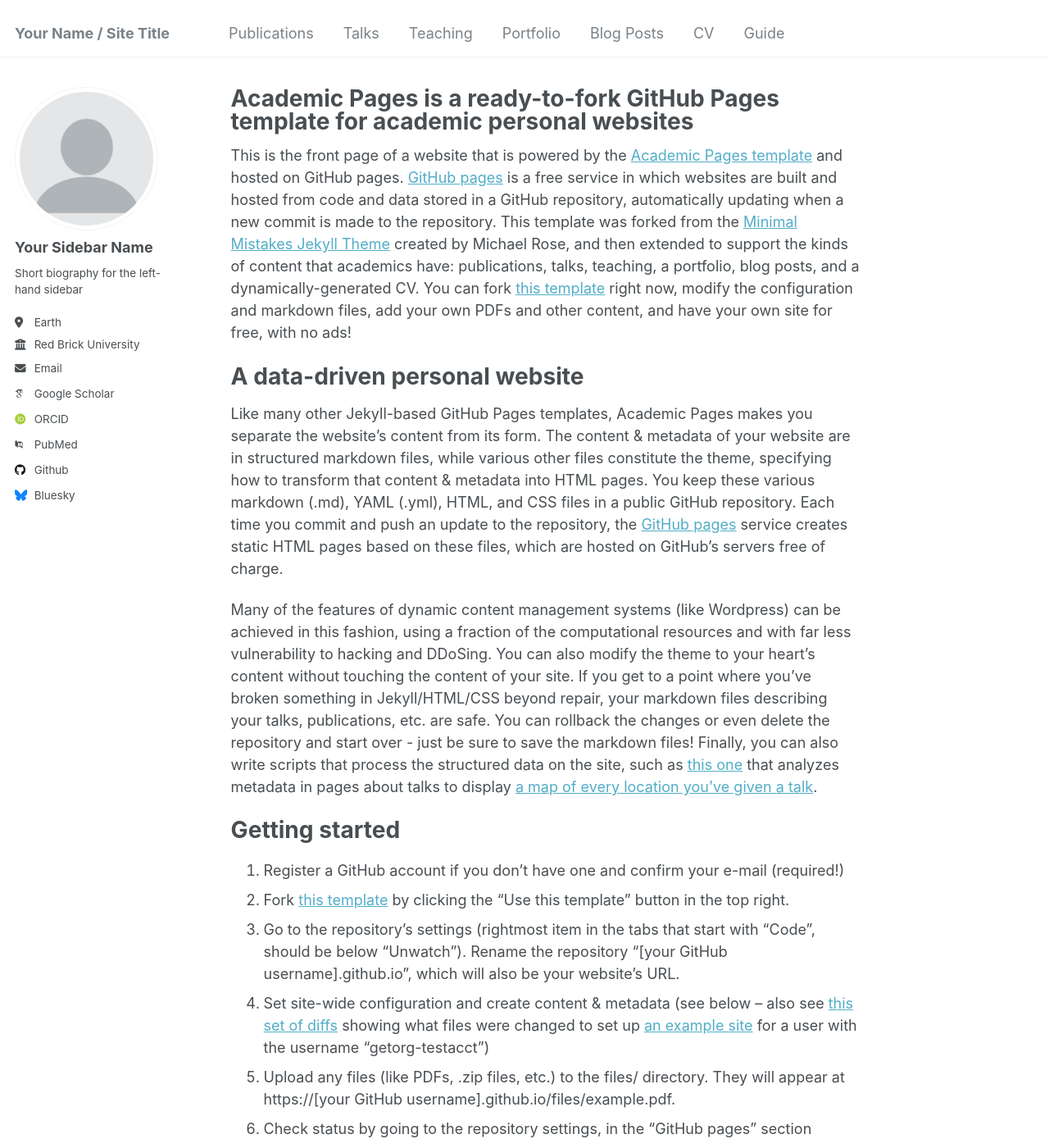
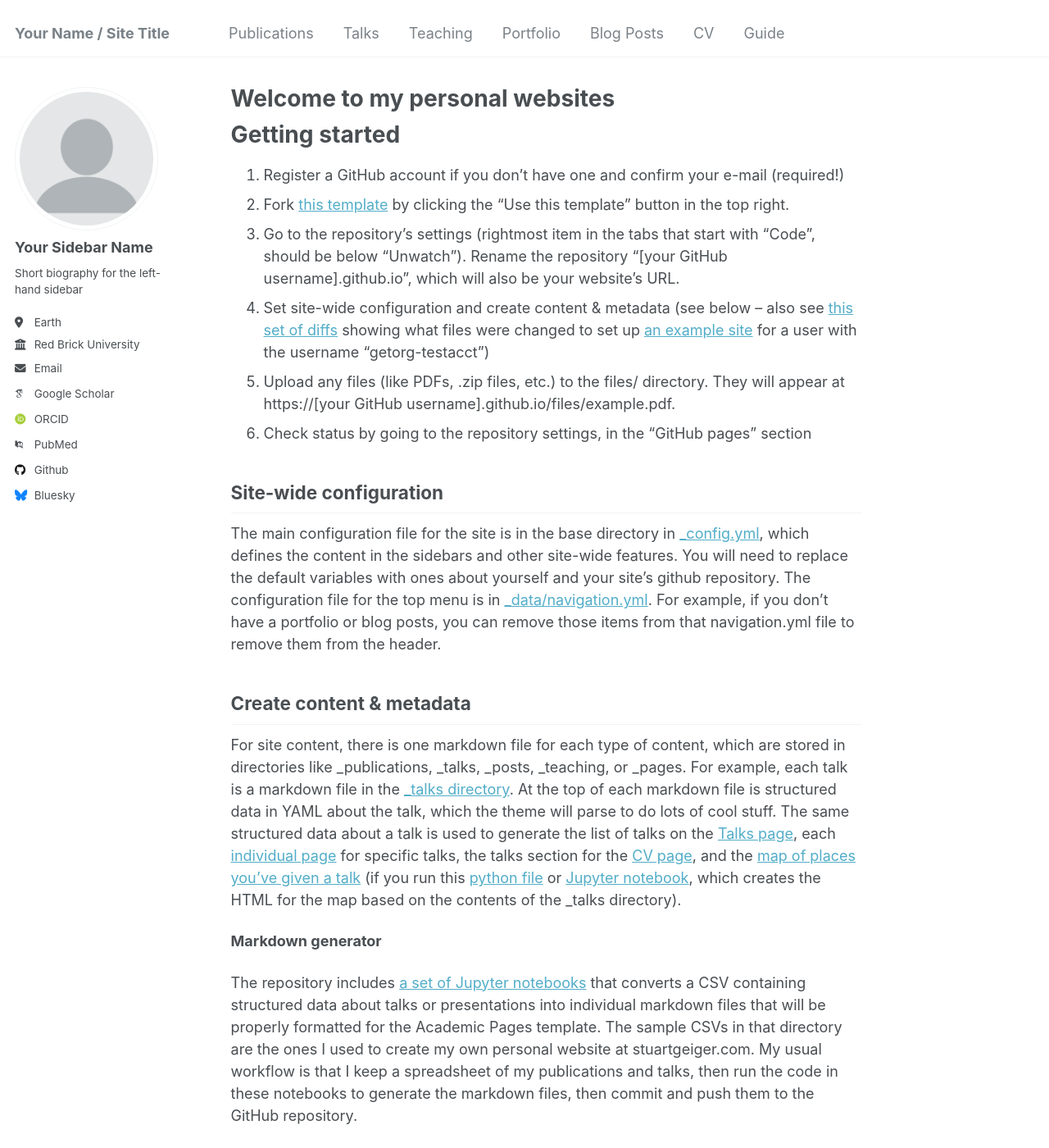
Before and after one commit to tienmt/tienmt.github.io, a Jekyll site: the page built from _pages/about.md, in a window 1280 px wide and 1400 px high. Shown: the whole window at 82% size. Built offline with Jekyll 4.4.1, drawn with Linux system fonts in a browser that asks for light colours; some web fonts are replaced; some of the changed text lies outside the part shown.

Commit message:
Update about.md

```diff
--- a/_pages/about.md
+++ b/_pages/about.md
@@ -1,19 +1,11 @@
 ---
 permalink: /
-title: "Academic Pages is a ready-to-fork GitHub Pages template for academic personal websites"
+title: "Welcome to my personal websites"
 author_profile: true
 redirect_from:
   - /about/
   - /about.html
 ---
-
-This is the front page of a website that is powered by the [Academic Pages template](https://github.com/academicpages/academicpages.github.io) and hosted on GitHub pages. [GitHub pages](https://pages.github.com) is a free service in which websites are built and hosted from code and data stored in a GitHub repository, automatically updating when a new commit is made to the repository. This template was forked from the [Minimal Mistakes Jekyll Theme](https://mmistakes.github.io/minimal-mistakes/) created by Michael Rose, and then extended to support the kinds of content that academics have: publications, talks, teaching, a portfolio, blog posts, and a dynamically-generated CV. You can fork [this template](https://github.com/academicpages/academicpages.github.io) right now, modify the configuration and markdown files, add your own PDFs and other content, and have your own site for free, with no ads!
-
-A data-driven personal website
-======
-Like many other Jekyll-based GitHub Pages templates, Academic Pages makes you separate the website's content from its form. The content & metadata of your website are in structured markdown files, while various other files constitute the theme, specifying how to transform that content & metadata into HTML pages. You keep these various markdown (.md), YAML (.yml), HTML, and CSS files in a public GitHub repository. Each time you commit and push an update to the repository, the [GitHub pages](https://pages.github.com/) service creates static HTML pages based on these files, which are hosted on GitHub's servers free of charge.
-
-Many of the features of dynamic content management systems (like Wordpress) can be achieved in this fashion, using a fraction of the computational resources and with far less vulnerability to hacking and DDoSing. You can also modify the theme to your heart's content without touching the content of your site. If you get to a point where you've broken something in Jekyll/HTML/CSS beyond repair, your markdown files describing your talks, publications, etc. are safe. You can rollback the changes or even delete the repository and start over - just be sure to save the markdown files! Finally, you can also write scripts that process the structured data on the site, such as [this one](https://github.com/academicpages/academicpages.github.io/blob/master/talkmap.ipynb) that analyzes metadata in pages about talks to display [a map of every location you've given a talk](https://academicpages.github.io/talkmap.html).
 
 Getting started
 ======
@@ -43,7 +35,3 @@ Many people use a git client to create files on their local computer and then pu
 
 Example: editing a markdown file for a talk
 ![Editing a markdown file for a talk](/images/editing-talk.png)
-
-For more info
-------
-More info about configuring Academic Pages can be found in [the guide](https://academicpages.github.io/markdown/), the [growing wiki](https://github.com/academicpages/academicpages.github.io/wiki), and you can always [ask a question on GitHub](https://github.com/academicpages/academicpages.github.io/discussions). The [guides for the Minimal Mistakes theme](https://mmistakes.github.io/minimal-mistakes/docs/configuration/) (which this theme was forked from) might also be helpful.
```
